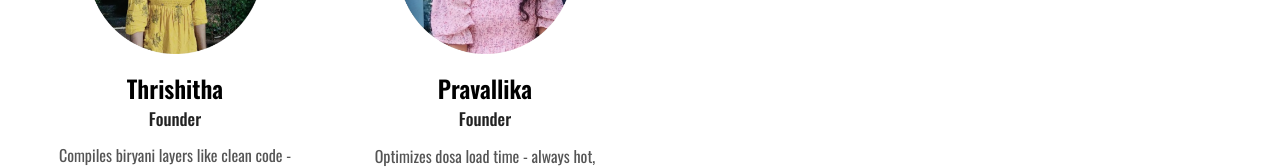
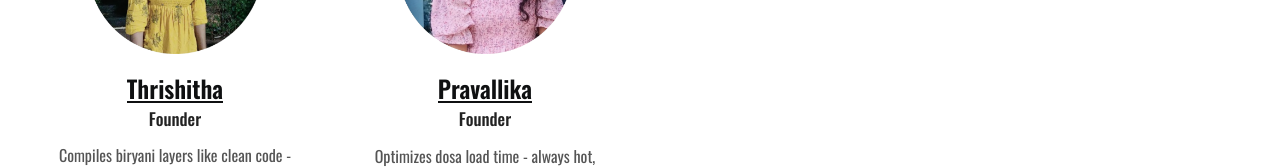
Before and after one commit to 26thrishitha/Restaurant, a React (Vite) app in the folder Frontend/: page / in a window 1280 px wide. Shown: the part 4206-4373 px from the top of the page. Built offline with nearby package versions, Linux system fonts and the light colour scheme.

Commit message:
Update App.css

```diff
--- a/Frontend/src/App.css
+++ b/Frontend/src/App.css
@@ -490,6 +490,19 @@ nav svg {
   color: #333;
   font-weight: 300;
 }
+
+.team-link {
+  color: #0f1011;               /* blue like typical links */
+  text-decoration: underline;   /* underline always */
+  font-weight: 600;
+  cursor: pointer;
+  transition: color 0.2s ease;
+}
+
+.team-link:hover {
+  color: #0f1011;               /* darker on hover */
+}
+
 @media (max-width: 1520px) {
   .qualities .container {
     min-width: 100%;
```
